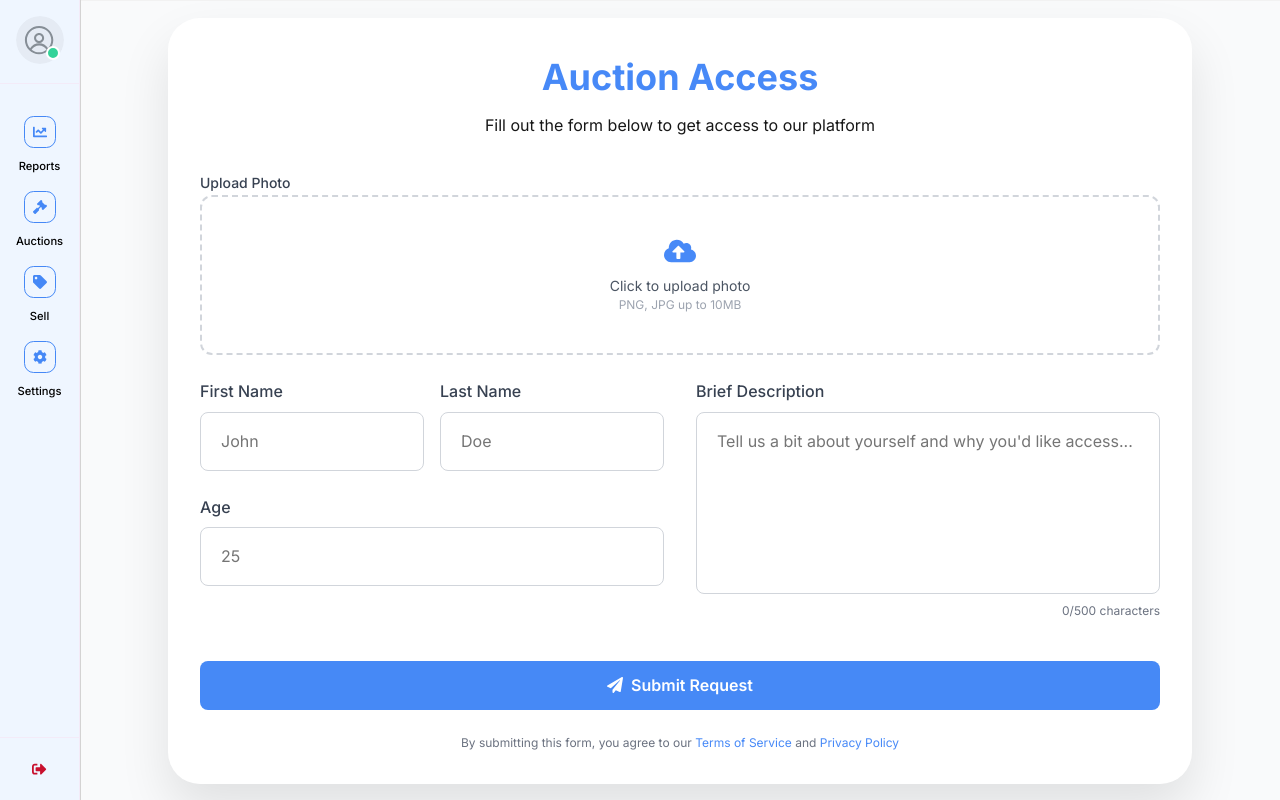
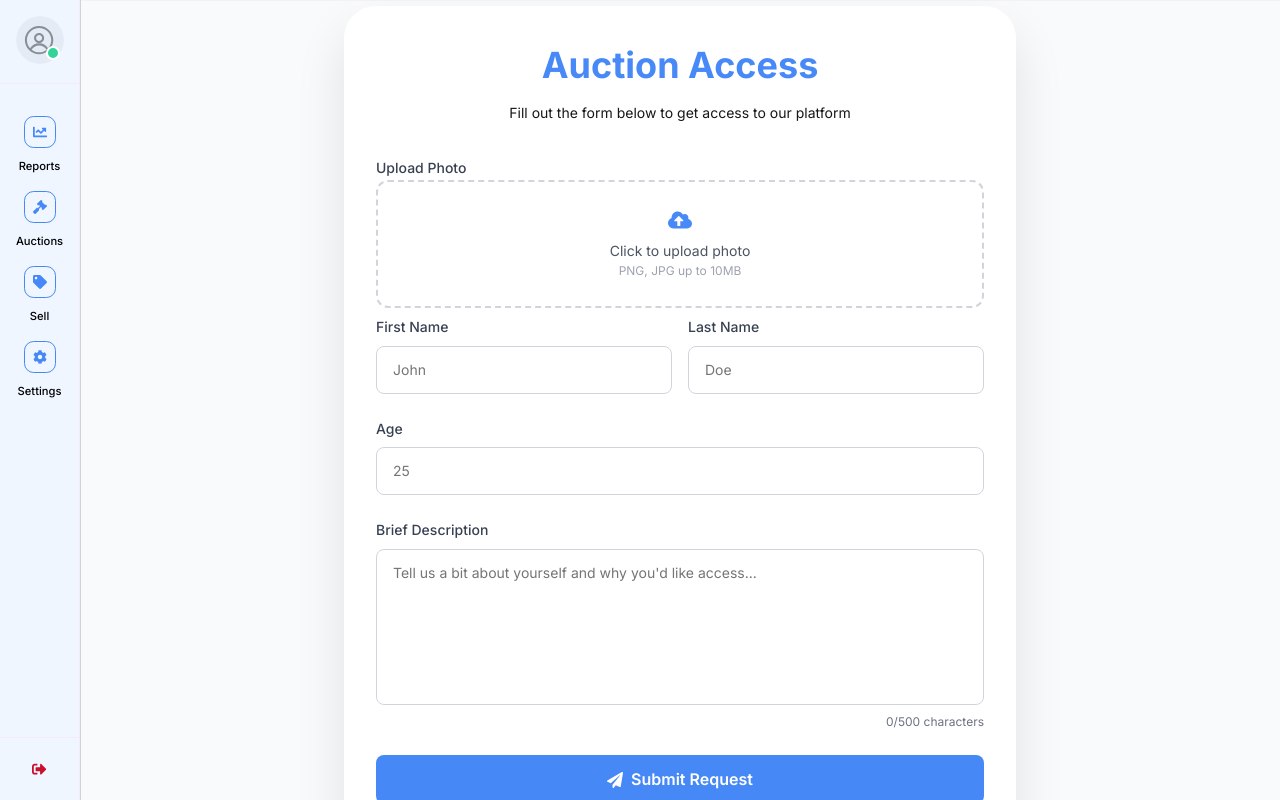
Before and after one commit to do-change-admin/do-change.me, a Next.js app: page /auctions/dealer/form in a window 1280 px wide. Built offline with nearby package versions, Linux system fonts and the light colour scheme; no server answers.

Commit message:
fixed dealer form

```diff
--- a/src/app/auctions/dealer/form/page.module.css
+++ b/src/app/auctions/dealer/form/page.module.css
@@ -1,7 +1,5 @@
-/* Container */
 .mainContainer {
     width: 100%;
-    height: 100vh;
     display: flex;
     justify-content: center;
     align-items: center;
@@ -9,6 +7,7 @@
 
 .accessFormCard {
     background-color: white;
+    margin: 5px;
     border-radius: 2rem;
     box-shadow: 0 25px 50px rgba(0, 0, 0, 0.1);
     padding: 2rem;
@@ -16,11 +15,6 @@
     max-width: 42rem;
 }
 
-@media (min-width: 1024px) {
-    .accessFormCard {
-        max-width: 64rem;
-    }
-}
 
 /* Header */
 .formHeader {
@@ -28,15 +22,6 @@
     margin-bottom: 2rem;
 }
 
-@media (min-width: 1024px) {
-    .iconCircle {
-        width: 5rem;
-        height: 5rem;
-    }
-    .headerIcon {
-        font-size: 2rem;
-    }
-}
 
 .title {
     font-size: 1.5rem;
@@ -56,17 +41,12 @@
     font-size: 0.875rem;
 }
 
-@media (min-width: 1024px) {
-    .subtitle {
-        font-size: 1rem;
-    }
-}
 
 /* Form */
 .accessForm {
     display: flex;
     flex-direction: column;
-    gap: 1.5rem;
+    gap: 0.5rem;
 }
 
 /* Photo Upload */
@@ -123,14 +103,6 @@
     display: flex;
     flex-direction: column;
     gap: 1.5rem;
-}
-
-@media (min-width: 1024px) {
-    .formGrid {
-        display: grid;
-        grid-template-columns: repeat(2, 1fr);
-        gap: 2rem;
-    }
 }
 
 /* Left Column */
@@ -250,8 +222,8 @@
     text-decoration: underline;
 }
 
-/* ------------------- Адаптив ------------------- */
-@media (min-width: 1024px) {
+
+@media (max-width: 700px) {
     .inputField, .textareaField {
         font-size: 1rem;
         padding: 1rem 1.25rem;
```
